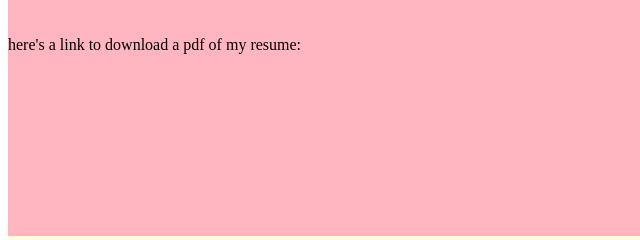
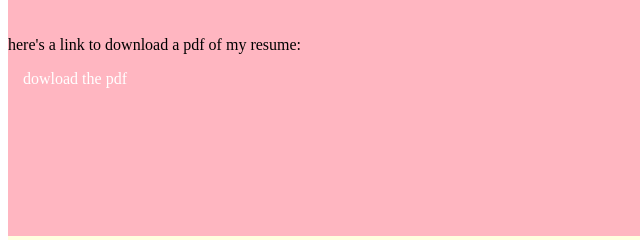
Before and after one commit to JasonCMcVicar/jasoncmcvicar.github.io, a plain HTML site: page index.html in a window 1280 px wide. Shown: the part 1364-1604 px from the top of the page, 0-640 px from the left. Drawn offline with Linux system fonts and the light colour scheme.

Commit message:
getting the anchor link to work to the pdf

```diff
--- a/index.html
+++ b/index.html
@@ -22,6 +22,7 @@
 
       <section id="about">
         <p>here's a link to download a pdf of my resume:</p>
+        <a href="jason_mcvicar_resume.pdf" target="_blank">dowload the pdf</a>
       </section>
 
     </main>
--- a/style.css
+++ b/style.css
@@ -18,6 +18,7 @@ nav {
 a {
     text-decoration: none;
     margin: 15px;
+    color: white;
 }
 
 #landing {
```
